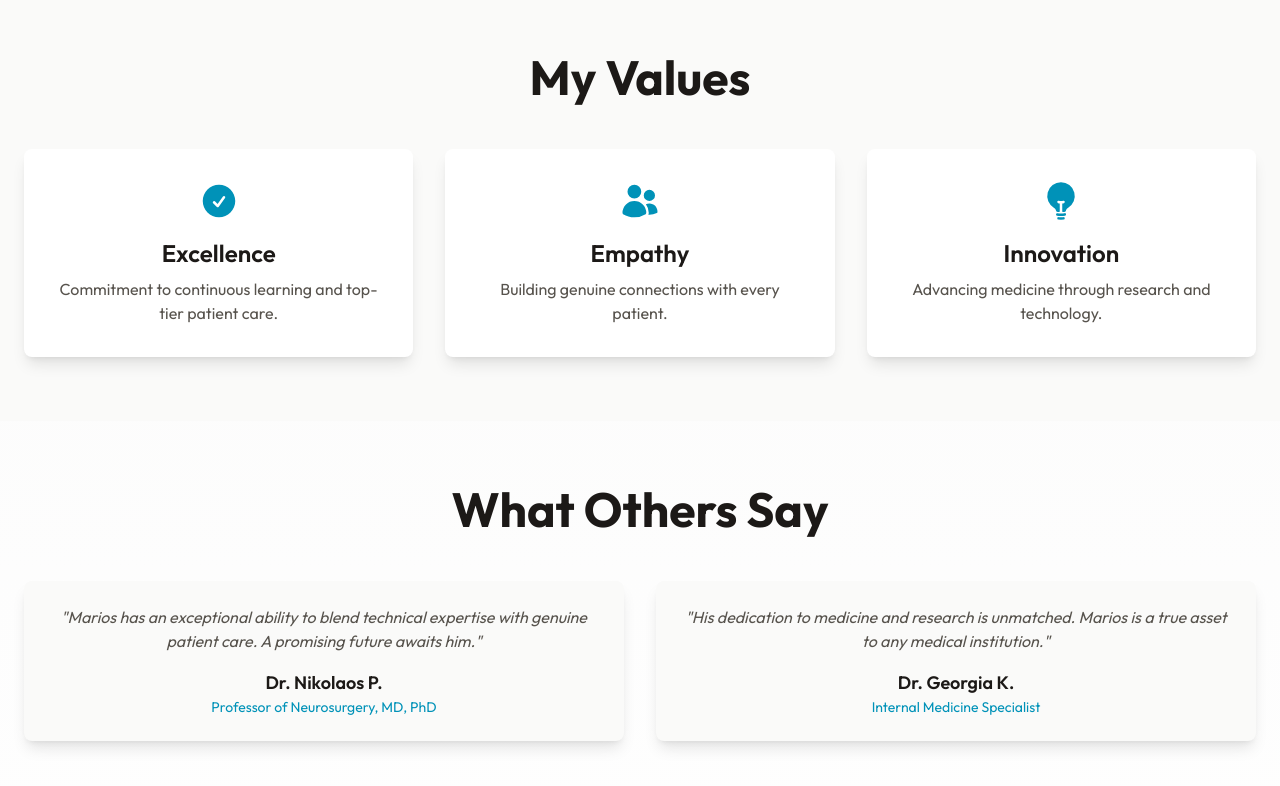
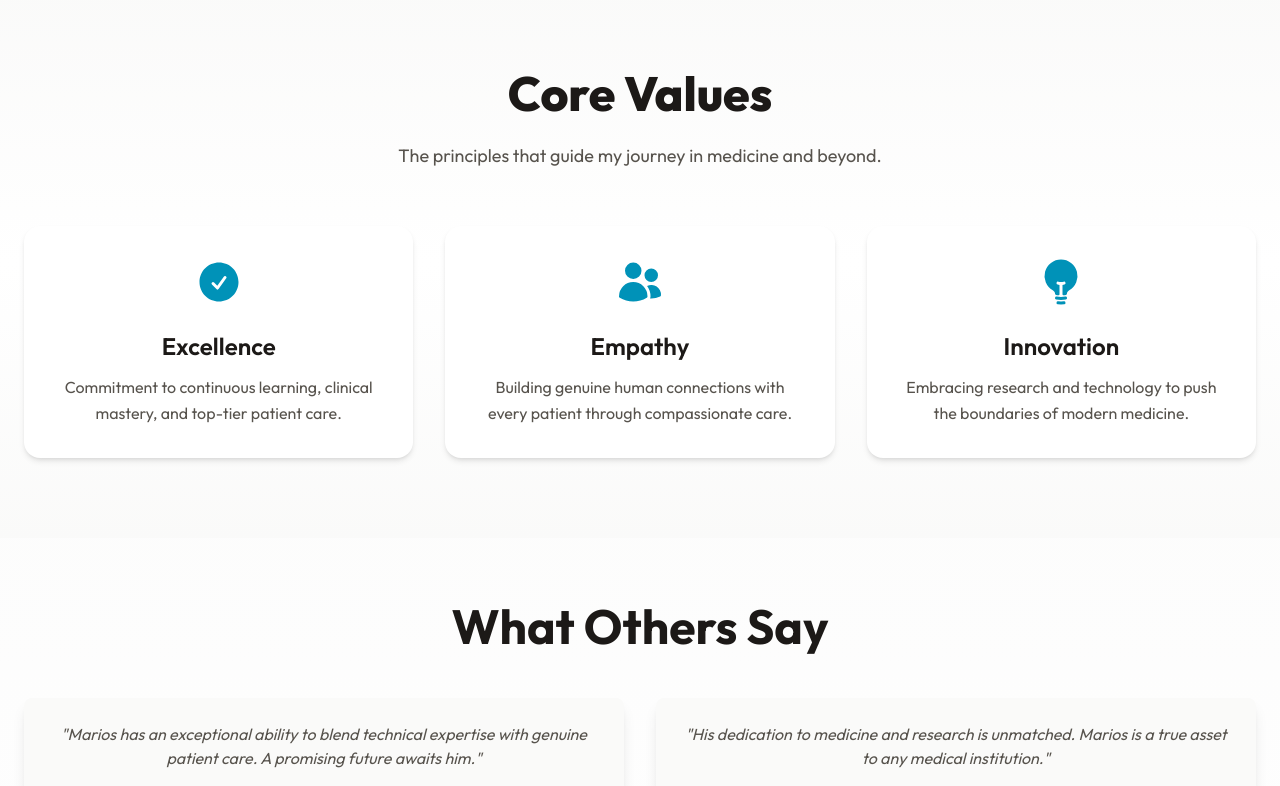
Before and after one commit to panteliskarabetsos/drzisis-portfolio, a Next.js app: page /about in a window 1280 px wide. Shown: the part 1612-2398 px from the top of the page. Built offline with nearby package versions, Linux system fonts and the light colour scheme.

Commit message:
Bug fixed

```diff
--- a/src/app/about/page.js
+++ b/src/app/about/page.js
@@ -84,27 +84,52 @@ export default function AboutPage() {
         </div>
       </section>
 
+        {/* CORE VALUES */}
+        <section className="bg-gradient-to-b from-stone-50 via-white to-stone-50 py-20 px-4 sm:px-6">
+          <div className="mx-auto max-w-7xl text-center">
+            <h2 className="text-4xl sm:text-5xl font-extrabold text-stone-900 mb-6">
+              Core Values
+            </h2>
+            <p className="text-stone-600 mb-14 max-w-2xl mx-auto text-base sm:text-lg leading-relaxed">
+              The principles that guide my journey in medicine and beyond.
+            </p>
 
-      {/* CORE VALUES */}
-      <section className="bg-stone-50 py-16 px-4 sm:px-6">
-        <div className="mx-auto max-w-7xl text-center">
-          <h2 className="text-4xl sm:text-5xl font-bold mb-12">My Values</h2>
-          <div className="grid grid-cols-1 sm:grid-cols-3 gap-8">
+            <div className="grid gap-8 sm:grid-cols-2 lg:grid-cols-3">
               {[
-              { title: "Excellence", description: "Commitment to continuous learning and top-tier patient care.", icon: <CheckCircleIcon className="h-10 w-10 text-cyan-600 mx-auto" /> },
-              { title: "Empathy", description: "Building genuine connections with every patient.", icon: <UsersIcon className="h-10 w-10 text-cyan-600 mx-auto" /> },
-              { title: "Innovation", description: "Advancing medicine through research and technology.", icon: <LightBulbIcon className="h-10 w-10 text-cyan-600 mx-auto" /> },
+                {
+                  title: "Excellence",
+                  description: "Commitment to continuous learning, clinical mastery, and top-tier patient care.",
+                  icon: <CheckCircleIcon className="h-12 w-12 text-cyan-600 mx-auto" />
+                },
+                {
+                  title: "Empathy",
+                  description: "Building genuine human connections with every patient through compassionate care.",
+                  icon: <UsersIcon className="h-12 w-12 text-cyan-600 mx-auto" />
+                },
+                {
+                  title: "Innovation",
+                  description: "Embracing research and technology to push the boundaries of modern medicine.",
+                  icon: <LightBulbIcon className="h-12 w-12 text-cyan-600 mx-auto" />
+                },
               ].map((item, index) => (
-              <div key={index} className="p-8 bg-white shadow-lg rounded-lg hover:scale-105 transition-transform duration-300">
+                <div
+                  key={index}
+                  className="group p-8 bg-white rounded-2xl shadow-md hover:shadow-xl hover:-translate-y-2 transition-all duration-300 flex flex-col items-center text-center"
+                >
+                  <div className="mb-6 transform group-hover:scale-110 transition-transform duration-300">
                     {item.icon}
-                <h3 className="text-2xl font-semibold mt-4">{item.title}</h3>
-                <p className="text-stone-600 mt-2">{item.description}</p>
+                  </div>
+                  <h3 className="text-2xl font-semibold text-stone-900 mb-3">
+                    {item.title}
+                  </h3>
+                  <p className="text-stone-600 text-base leading-relaxed">
+                    {item.description}
+                  </p>
                 </div>
               ))}
             </div>
           </div>
         </section>
-
       {/* TESTIMONIALS */}
       <section className="py-16 px-4 sm:px-6">
         <div className="mx-auto max-w-7xl text-center">
--- a/src/app/globals.css
+++ b/src/app/globals.css
@@ -18,3 +18,22 @@
 html {
   font-family: 'Outfit', sans-serif;
 }
+
+@keyframes fadeIn {
+  from { opacity: 0; transform: translateY(20px); }
+  to { opacity: 1; transform: translateY(0); }
+}
+
+.animate-fadeIn {
+  animation: fadeIn 1s ease-out forwards;
+}
+
+@keyframes bounceIn {
+  0% { transform: scale(0.9); opacity: 0; }
+  50% { transform: scale(1.02); opacity: 1; }
+  100% { transform: scale(1); }
+}
+
+.animate-bounceIn {
+  animation: bounceIn 0.6s ease-out forwards;
+}
```
Lines whose indentation alone changed are shown as unchanged.
